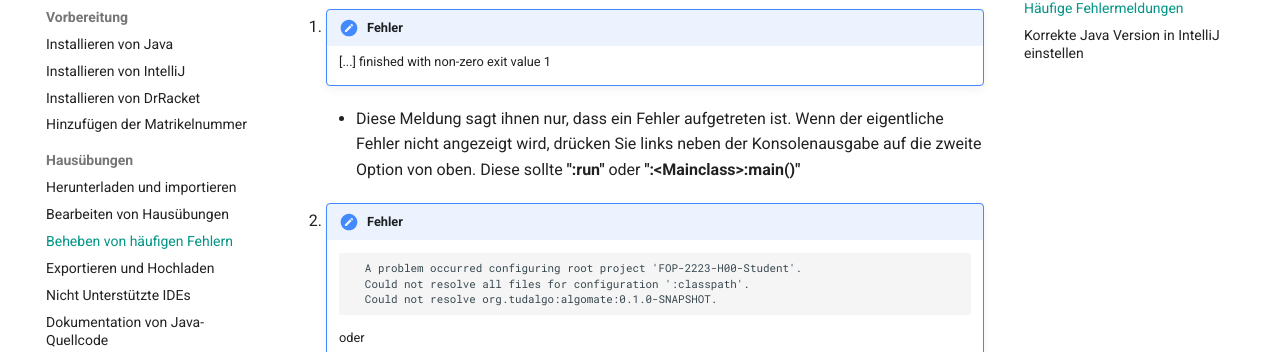
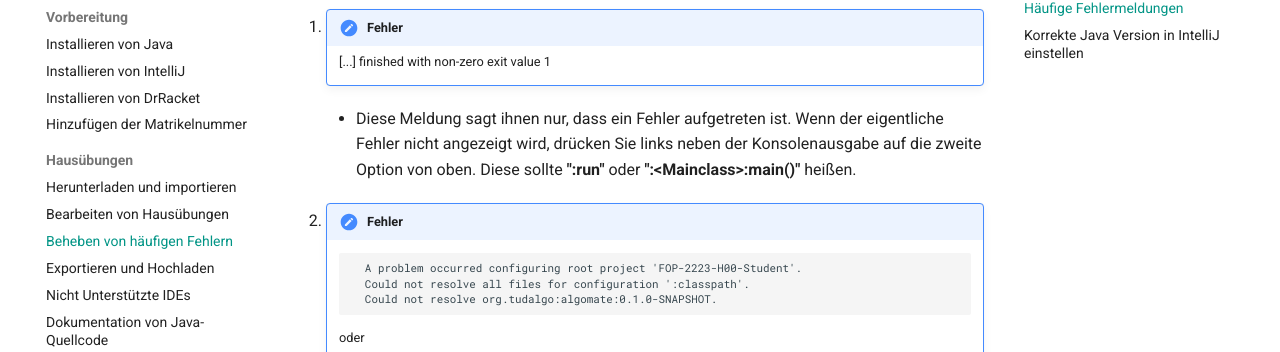
Before and after one commit to tudagrade/wiki, an MkDocs documentation site: the page built from docs/exercises/fix-errors.md, in a window 1280 px wide and 900 px high, scrolled down 454 px. Shown: the part 100-452 px from the top of the window. Built offline with MkDocs 1.6.1 and Material for MkDocs 9.7.7, drawn with Linux system fonts in a browser that asks for light colours; comment, search, counter and statistics services are not loaded.

Commit message:
fix typo

```diff
--- a/docs/exercises/fix-errors.md
+++ b/docs/exercises/fix-errors.md
@@ -10,7 +10,7 @@
 
           [...] finished with non-zero exit value 1
 
-      * Diese Meldung sagt ihnen nur, dass ein Fehler aufgetreten ist. Wenn der eigentliche Fehler nicht angezeigt wird, drücken Sie links neben der Konsolenausgabe auf die zweite Option von oben. Diese sollte **":run"** oder **":<Mainclass\>:main()"**
+      * Diese Meldung sagt ihnen nur, dass ein Fehler aufgetreten ist. Wenn der eigentliche Fehler nicht angezeigt wird, drücken Sie links neben der Konsolenausgabe auf die zweite Option von oben. Diese sollte **":run"** oder **":<Mainclass\>:main()"** heißen.
 
 
    2. !!! error "Fehler"
```
